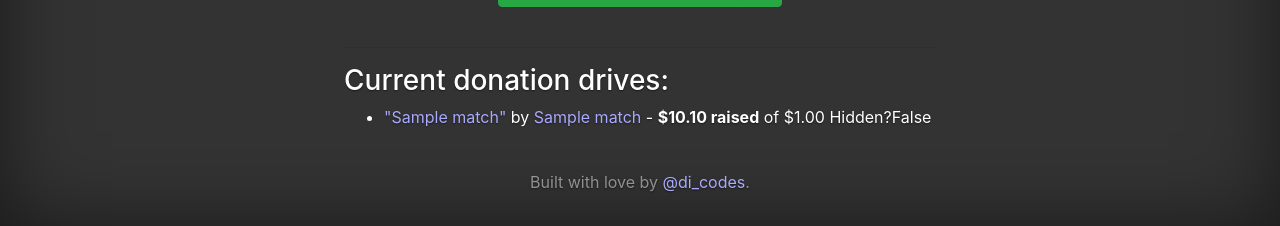
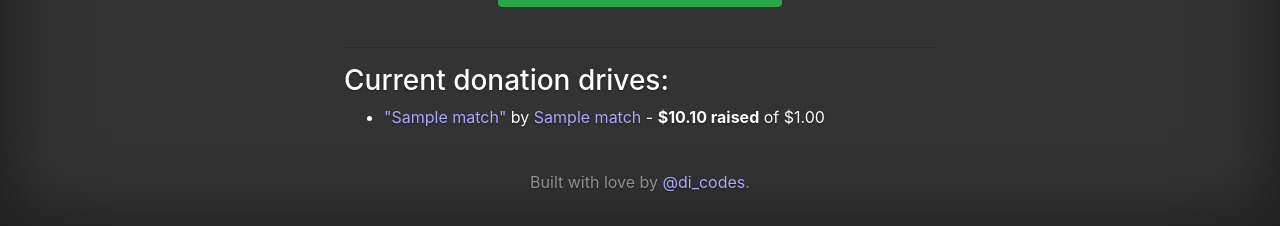
Before and after one commit to di/matcher, a Flask app: page / in a window 1280 px wide. Shown: the part 574-800 px from the top of the page. Run offline with Flask 2, Linux system fonts and the light colour scheme; tables that the repository leaves empty hold one stand-in row (values such as "Sample post"); some libraries are stand-ins or nearby versions.

Commit message:
Remove debug statement

```diff
--- a/matcher/templates/index.html
+++ b/matcher/templates/index.html
@@ -25,7 +25,6 @@
 <ul>
     {% for match in matches %}
     <li><a href="{{ url_for('match', match_id=match.id) }}">"{{ match.title }}"</a> by {{ byline(match) }} - <b>${{ match.total_dollars }}.{{ "%02d" % match.total_cents }} raised</b> of ${{ match.goal_dollars }}.00
-        Hidden?{{match.hidden}}
     {% endfor %}
 </ul>
 {% endblock %}
```
